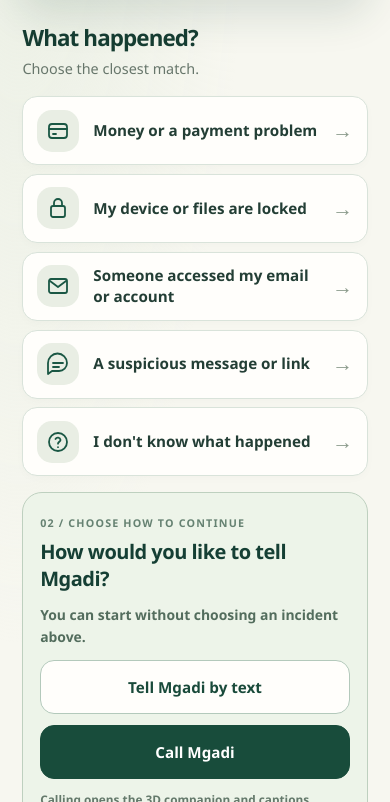
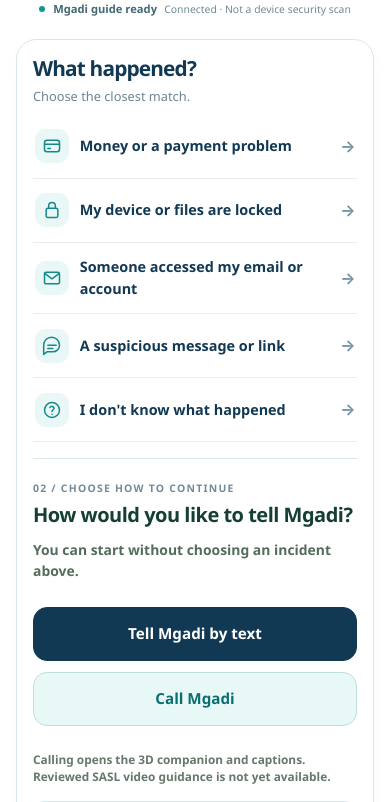
Before and after one commit to ChumaMike/Mgadi, a website with bundled scripts: page entry/public/index.html in a window 390 px wide. Shown: the part 524-1326 px from the top of the page. Built offline with nearby package versions, Linux system fonts and the light colour scheme; files whose address does not match are found by name.

Commit message:
Restore phone-first navy-and-teal design across the app

```diff
--- a/entry/public/app.js
+++ b/entry/public/app.js
@@ -111,7 +111,7 @@ function showHome() {
   intro.append(
     element('p', 'MGADI  /  FIRST-HOUR CYBER HELP', { className: 'landing-eyebrow' }),
     element('h1', 'Something feels wrong?'),
-    element('p', 'Tell us what happened. We’ll help you take the next safe step.', { className: 'landing-intro' })
+    element('p', 'Let’s take the next step, together.', { className: 'landing-intro' })
   );
   const heroMark = element('div', '', { className: 'landing-hero-emblem', 'aria-hidden': 'true' });
   const emblem = element('div', '', { className: 'landing-emblem-image' });
@@ -140,7 +140,7 @@ function showHome() {
   };
   window.addEventListener('online', showReadiness, { once: true });
   window.addEventListener('offline', showReadiness, { once: true });
-  hero.append(intro, heroMark, ready);
+  hero.append(heroMark, intro, ready);
   page.append(hero);
 
   const issue = element('section', '', { className: 'landing-issues', 'aria-labelledby': 'landing-issues-title' });
@@ -247,7 +247,7 @@ function showHome() {
   issue.append(choices, modeBox);
 
   const describe = element('details', '', { className: 'landing-describe describe-incident' });
-  describe.append(element('summary', 'Not sure what to choose? Describe it instead'));
+  describe.append(element('summary', 'Tell us what’s worrying you'));
   const description = element('textarea', '', {
     id: 'incident-description',
     placeholder: 'For example: A supplier emailed new banking details, then I made a payment.',
@@ -256,7 +256,7 @@ function showHome() {
   description.lang = 'en';
   const names = element('input', '', { id: 'names-to-hide', placeholder: 'Optional names to hide, separated by commas' });
   describe.append(
-    element('p', 'Please describe it in English for now. Never enter passwords, PINs or OTPs.', { className: 'privacy' }),
+    element('p', 'I’m sorry you’re dealing with this. Tell me what’s worrying you, in your own words. English is supported for now. Leave out passwords, PINs and OTPs.', { className: 'privacy' }),
     element('label', 'What happened?', { for: 'incident-description' }), description,
     element('label', 'Names to hide from your description', { for: 'names-to-hide' }), names
   );
--- a/entry/public/index.html
+++ b/entry/public/index.html
@@ -3,7 +3,7 @@
   <head>
     <meta charset="utf-8">
     <meta name="viewport" content="width=device-width, initial-scale=1">
-    <meta name="theme-color" content="#123c35">
+    <meta name="theme-color" content="#123954">
     <title>Mgadi — first-hour scam response</title>
     <link rel="manifest" href="/manifest.webmanifest">
     <link rel="icon" href="/icons/icon.svg" type="image/svg+xml">
@@ -11,12 +11,13 @@
     <link rel="stylesheet" href="/styles.css">
     <link rel="stylesheet" href="/experience.css">
     <link rel="stylesheet" href="/voice/voice.css">
-  </head>
+  <link rel="stylesheet" href="/mobile-theme.css">
+</head>
   <body>
     <a class="skip-link" lang="en" href="#app">Skip to main content</a>
     <header class="site-header">
       <a class="brand" lang="en" href="/" aria-label="Mgadi home"><span class="brand-logo"><img src="/brand/mgadi-logo.png" alt="" width="1254" height="1254" decoding="async" fetchpriority="high"></span></a>
-      <a href="/talkback.html" class="button secondary">TalkBack AI + captions</a>
+      <a href="/talkback.html" class="button secondary talkback-link">AI & captions</a>
       <button id="emergency-button" class="button danger" type="button">Bank fraud line</button>
     </header>
     <p id="offline-status" class="offline-status" role="status" aria-live="polite" lang="en" data-state="saving"></p>
--- /dev/null
+++ b/entry/public/mobile-preview.css
@@ -0,0 +1 @@
+*{box-sizing:border-box}body{margin:0;background:radial-gradient(ellipse at 50% 30%,#f7fbfc,#e2edf1);color:#103653;font-family:system-ui,sans-serif}body>header{display:flex;align-items:center;justify-content:center;gap:22px;padding:20px;font-size:11px}header strong{font-size:22px;letter-spacing:-1px}header span{letter-spacing:1.5px;font-size:9px;color:#69828f}header a{color:#4b7587;font-size:10px}main{display:flex;justify-content:center;padding:5px 18px}.phone{width:410px;height:864px;border:10px solid #15374a;border-radius:43px;background:#fff;overflow:hidden;box-shadow:0 18px 65px #16394d27,0 0 0 1px #ffffffaa}.phone iframe{display:block;width:390px;height:844px;border:0;background:white}.preview-caption{text-align:center;font-size:11px;color:#7c929c;margin:15px 0 22px}@media(max-width:500px){body{background:white}body>header,.preview-caption{display:none}main{padding:0;display:block}.phone{width:100%;height:100dvh;border:0;border-radius:0;box-shadow:none}.phone iframe{width:100%;height:100dvh}}
--- /dev/null
+++ b/entry/public/mobile-theme.css
@@ -0,0 +1,180 @@
+/* Shared phone-first Mgadi theme. Loaded last on every public screen. */
+:root {
+  --mg-forest:#123954; --mg-ivory:#fff; --mg-ink:#163e56;
+  --mg-muted:#526f80; --mg-line:#d9e7ed; --mg-green:#087d7e;
+  --mg-navy:#123954; --mg-teal:#008b89; --mg-surface:#f3f8fa;
+  font-family:'Segoe UI',system-ui,-apple-system,sans-serif;
+  color-scheme:light; color:var(--mg-ink); background:var(--mg-surface);
+}
+@media screen {
+  html {scroll-padding-top:6rem; -webkit-text-size-adjust:100%}
+  body {background:var(--mg-surface);color:var(--mg-ink);margin:0;min-width:0}
+  *,*::before,*::after {box-sizing:border-box}
+  [hidden] {display:none!important}
+  main,#app,#accessibility,.layout {width:100%;max-width:600px;min-width:0;margin-inline:auto}
+  main,#app {padding:1.25rem 1rem 2rem}
+  #app:has(.welcome-card) {max-width:480px;padding-top:0;background:#fff}
+  body:has(.welcome-card) {background:#fff}
+  h1,h2,h3 {color:var(--mg-navy);text-wrap:balance;line-height:1.2}
+  h1 {font-size:clamp(1.8rem,7vw,2.3rem);letter-spacing:-.045em}
+  h2 {font-size:1.3rem;letter-spacing:-.025em}
+  p,li,dd,dt,label,summary {overflow-wrap:anywhere;line-height:1.65}
+  p,li {font-size:1rem}
+  a {color:#087879;text-underline-offset:3px}
+  input,textarea,select {font:inherit;font-size:1rem;max-width:100%;min-width:0;color:var(--mg-ink);background:#fff;border:1px solid #b6ced8;border-radius:12px;padding:.85rem;min-height:48px}
+  textarea {line-height:1.65;min-height:148px}
+  input:not([type=checkbox]):not([type=radio]),textarea,select {width:100%}
+  input[type=checkbox],input[type=radio] {flex:0 0 auto;width:24px;height:24px;accent-color:var(--mg-teal)}
+  .button,button {font:inherit;line-height:1.4;touch-action:manipulation;white-space:normal;overflow-wrap:anywhere;max-width:100%;min-height:48px}
+  .button {background:var(--mg-navy);color:white;border:1px solid var(--mg-navy);border-radius:13px;font-weight:650;padding:.85rem 1rem;box-shadow:none}
+  .button.secondary {background:white;border-color:#b6ced8;color:var(--mg-navy)}
+  .button.danger,.button.primary-action {background:#e8f8f5;color:#096e70;border-color:#a8d9d2}
+  .button:hover {filter:brightness(.96)}
+  button:disabled {opacity:.55}
+  :focus-visible {outline:3px solid var(--mg-teal)!important;outline-offset:3px;box-shadow:0 0 0 6px #ddf4f1!important}
+  .skip-link {z-index:300}
+  .site-header {position:sticky;top:0;z-index:60;display:flex;align-items:center;justify-content:space-between;flex-wrap:wrap;gap:.5rem;background:#fff;color:var(--mg-navy);border:0;border-bottom:1px solid var(--mg-line);padding:.6rem max(.8rem,calc((100vw - 568px)/2));min-height:64px;height:auto;box-shadow:none}
+  .site-header .brand {margin:0;min-width:72px;flex:1 1 auto}
+  .site-header .brand .brand-logo {position:relative;display:block;width:82px;height:44px;flex-basis:82px;background:white;overflow:hidden;border-radius:0;margin:0}
+  .site-header .brand-logo img {position:absolute;left:50%;top:50%;transform:translate(-50%,-50%);width:96px;height:96px;max-width:none;object-fit:contain;mix-blend-mode:normal}
+  .site-header>.button {margin:0;min-height:44px;font-size:.8rem;padding:.6rem .7rem;border-radius:11px;flex:0 1 auto}
+  .site-header>.talkback-link {background:#f2f8fa;color:#426579;border-color:var(--mg-line)}
+  .offline-status {position:static;max-width:600px;width:100%;margin:0 auto;padding:.5rem 1rem;font-size:.75rem;color:var(--mg-muted);background:#f2f8fa;border:0;line-height:1.5}
+  #accessibility {padding:.65rem 1rem;margin:0 auto}
+  #accessibility summary {min-height:44px;padding:.65rem .8rem;font-size:.8rem;color:#476c7c;border-color:var(--mg-line);background:#fff}
+  .access-panel {background:white;border-color:var(--mg-line)}
+  .translation-note {max-width:600px;margin:.5rem auto;padding:.7rem 1rem;background:#fff4dd;color:#6c501d;font-size:.85rem}
+  .card,.welcome-card,.access-panel {border-radius:20px;background:#fff;border:1px solid var(--mg-line);box-shadow:0 6px 24px #14395405;padding:1.2rem}
+  .card {width:100%;min-width:0}
+  .card>.button,.card>div>.button {margin:.45rem .25rem .25rem 0}
+  .notice,.preview-box,.sign-caption,.compare,.pack-summary {border-radius:13px;background:#eff7f8;color:var(--mg-ink);border-color:#bedbe1}
+  .notice {font-size:.9rem;border-left:3px solid var(--mg-teal)}
+  .notice.bad {background:#fff1ec;color:#8d3025;border-color:#d7907f}
+  .notice.good {background:#eaf8f2;color:#12634d;border-color:#a5d7c3}
+  .privacy,.step-count,.tool-status {color:var(--mg-muted);font-size:.85rem;line-height:1.6}
+  details {min-width:0}
+  summary {min-height:48px;padding:.8rem;color:var(--mg-navy);background:#f6fafb;border:1px solid var(--mg-line);border-radius:12px;font-size:.9rem}
+  details>p,details>ul {padding-inline:.25rem}
+  fieldset {min-width:0;max-width:100%;border:1px solid var(--mg-line);border-radius:14px;margin:1rem 0;padding:1rem}
+  legend {max-width:100%;white-space:normal;font-weight:700}
+  pre,code,.hash,.pack-json {overflow-wrap:anywhere;white-space:pre-wrap;word-break:break-word;max-width:100%}
+  table {display:block;max-width:100%;overflow:auto}
+  .check,.toggle {min-height:44px;align-items:flex-start;gap:.7rem}
+  footer {background:transparent;color:#718895;font-size:.75rem;max-width:600px;margin:0 auto;padding:1rem 1.25rem 1.5rem;line-height:1.65}
+  dialog,.sign-dialog,.bank-popover {position:fixed;inset:auto;width:calc(100% - 24px);max-width:520px;max-height:calc(100dvh - 32px);margin:auto;border:1px solid var(--mg-line);border-radius:20px;padding:1rem;background:#fff;color:var(--mg-ink);overflow:auto;box-shadow:0 20px 70px #10365333}
+  dialog[open] {inset:16px 0;align-self:center;height:fit-content}
+  dialog::backdrop {background:#10365375;backdrop-filter:blur(3px)}
+  .bank-popover-content {padding:.25rem;max-height:none;overflow:visible;background:white}
+  .bank {background:#f5fafb;border:1px solid var(--mg-line);border-radius:13px}
+  .bank a {color:#087879;font-size:1.15rem;min-height:44px}
+  .evidence-permission-prompt {position:static;max-width:100%;width:100%;margin:1rem 0;border-color:var(--mg-line);background:#fff;box-shadow:none}
+  .evidence-permission-actions {display:grid;grid-template-columns:1fr;gap:.5rem}
+  .evidence-permission-actions .button {width:100%;margin:0}
+  /* The original welcome: complete logo, calm greeting, short suggestions, connection choices. */
+  .landing-page.welcome-card.simple-home {display:block;border:0;box-shadow:none;border-radius:0;padding:0;background:#fff;width:100%;max-width:none;margin:0}
+  .landing-page .landing-hero {display:flex;flex-direction:column;align-items:center;gap:0;min-height:0;border:0;border-radius:0;background:white;padding:1.3rem .5rem 1.4rem;box-shadow:none;color:var(--mg-navy);overflow:visible}
+  .landing-hero::before,.landing-hero::after {display:none}
+  .landing-hero .landing-hero-emblem {order:-1;position:relative;inset:auto;display:block;width:235px;height:205px;border:0;border-radius:0;background:white;box-shadow:none;opacity:1;overflow:hidden;margin:0 auto 1.1rem}
+  .landing-hero .landing-emblem-image {position:static;width:100%;height:100%;border:0;border-radius:0;background:white;box-shadow:none;overflow:hidden}
+  .landing-hero .landing-emblem-image img {position:absolute;width:375px;height:375px;left:50%;top:50%;transform:translate(-50%,-50%);max-width:none;mix-blend-mode:normal;object-fit:contain}
+  .landing-hero-copy {padding:0;text-align:center;width:100%}
+  .landing-hero .landing-eyebrow {color:#6e8a98;font-size:.66rem;letter-spacing:.17em;margin:0 0 .8rem;font-weight:650}
+  .landing-hero h1 {color:var(--mg-navy);font-size:clamp(1.7rem,7vw,2rem);max-width:none;line-height:1.2;letter-spacing:-.045em;margin:0 0 .7rem}
+  .landing-hero .landing-intro {font-size:1.05rem;color:#4d7083;line-height:1.6;max-width:340px;margin:0 auto}
+  .landing-hero .landing-readiness {position:static;display:flex;gap:.5rem;justify-content:center;align-items:center;max-width:100%;width:auto;background:transparent;border:0;box-shadow:none;padding:0;margin:1rem 0 0;color:#577580}
+  .landing-ready-dot {width:6px;height:6px;background:#0b9a93;box-shadow:none}
+  .landing-ready-copy strong {font-size:.7rem;color:#446876}.landing-ready-copy small {font-size:.65rem;color:#718895}
+  .landing-issues {padding:1rem;border:1px solid var(--mg-line);border-radius:20px;box-shadow:0 5px 20px #14395405;background:white;margin:0}
+  .landing-issues-heading {display:block;margin:0 0 .5rem}.landing-section-id {display:none}
+  .landing-issues-heading h2 {font-size:1.3rem;color:var(--mg-navy);margin:0 0 .3rem}
+  .landing-section-hint {font-size:.8rem;color:#6c8594;margin:0 0 .5rem}
+  .landing-choices,.landing-choices.welcome-choices {display:grid;grid-template-columns:minmax(0,1fr);gap:0;padding:0;margin:0}
+  .landing-choices .landing-choice,.landing-choices .landing-choice:last-child {grid-column:auto;display:flex;align-items:center;gap:.7rem;min-height:64px;background:white;border:0;border-bottom:1px solid #e7eff2;border-radius:0;margin:0;padding:.85rem .1rem;color:var(--mg-navy);box-shadow:none;transform:none}
+  .landing-choice[aria-pressed=true] {background:#eef9f7!important;box-shadow:inset 3px 0 var(--mg-teal)!important;padding-left:.7rem!important}
+  .landing-choice-icon {display:grid;place-items:center;flex:0 0 34px;width:34px;height:34px;border-radius:11px;background:#e9f7f6;color:#138a88;border:0}
+  .landing-icon-svg {width:20px;height:20px}.landing-choice-text {font-size:.9rem;font-weight:650;line-height:1.5;color:var(--mg-navy)}
+  .landing-choice-arrow {margin-left:auto;font-size:1rem;color:#7696a6}
+  .landing-mode.landing-entry-modes {display:block;background:transparent;border:0;border-radius:0;border-top:1px solid var(--mg-line);padding:1rem 0 0;margin:1rem 0 0;box-shadow:none}
+  .landing-mode-heading {display:block}.landing-selected-eyebrow {font-size:.65rem;letter-spacing:.12em;color:#708c99}
+  .landing-mode-heading h3 {font-size:1rem;margin:.5rem 0}.landing-mode-summary,.landing-mode-note {font-size:.75rem;color:#627e8e;line-height:1.55}
+  .landing-mode-buttons {display:grid;grid-template-columns:1fr 1fr;gap:.6rem;width:100%;margin:.8rem 0}
+  .landing-mode-buttons .button {width:100%;margin:0;min-height:72px;padding:.8rem .5rem;border-radius:15px;font-size:.9rem}
+  .landing-mode-buttons .landing-text-button {background:var(--mg-navy);color:white;border-color:var(--mg-navy)}
+  .landing-mode-buttons .landing-voice-button {background:#e8f8f6;color:#096f72;border-color:#bcdfdc}
+  .landing-describe {margin-top:1rem;background:#f5fafb;border:0;border-radius:14px;padding:0}
+  .landing-describe summary {font-size:.85rem;padding:.85rem;border-color:var(--mg-line)}
+  .landing-describe[open] {padding:0 .8rem .8rem}.landing-describe[open] summary {margin:0 -.8rem}
+  .landing-describe textarea {font-size:1rem;min-height:150px}.landing-describe .button {width:100%;margin:.6rem 0 0}
+  .landing-extra {margin:1.2rem 0 0;background:transparent;padding:0;border:0}
+  .landing-tools-grid {display:grid;grid-template-columns:1fr;gap:.7rem;padding:.75rem 0}.landing-tool {min-width:0}.landing-tool .button {width:100%;margin:0}.landing-capability {font-size:.8rem}
+  /* Response, evidence, approval and handoff share a single readable column. */
+  .journey-progress {display:flex;flex-wrap:nowrap;overflow-x:auto;gap:.5rem;max-width:100%;padding:0 0 .6rem;list-style:none;scrollbar-width:thin}
+  .journey-progress li {flex:0 0 145px;min-width:0;margin:0}
+  .journey-progress .step-link {width:100%;display:flex;gap:.5rem;align-items:center;padding:.65rem;border:1px solid var(--mg-line);border-radius:12px;background:#f3f8fa;color:var(--mg-muted);font-size:.75rem;min-height:64px}
+  .journey-progress .current .step-link {background:#e7f7f5;color:#0b6d71;border-color:#6ebfba}
+  .step-number {background:var(--mg-navy);color:#fff;border-radius:50%;width:26px;height:26px;display:grid;place-items:center;flex:none}
+  .step-words {min-width:0}.step-state {font-size:.7rem}.action-list {padding-left:1.25rem}.action-list li {padding:.35rem 0}
+  .step-outcomes,.pack-actions {display:grid;grid-template-columns:1fr;gap:.5rem}
+  .step-outcomes .button,.pack-actions .button,.primary-action {width:100%;margin:0}
+  .step-formats,.guidance-controls {display:flex;flex-wrap:wrap;gap:.5rem}.step-formats .button,.guidance-controls .button {font-size:.85rem;margin:0;flex:1 1 120px}
+  .field,.tool-grid,.detail-grid,.form-grid {min-width:0;max-width:100%}.tool-grid,.detail-grid,.form-grid {display:grid;grid-template-columns:1fr;gap:1rem}
+  .evidence-source,.evidence-result {min-width:0;padding:.8rem;border-radius:14px;background:#f4f9fa;border-color:var(--mg-line)}
+  /* Voice: readable captions and touch controls, rather than a narrow desktop sidebar. */
+  .voice-panel:not([hidden]) {background:var(--mg-surface);width:100%!important;max-height:100dvh!important;overflow:hidden}
+  .voice-panel .vp-head {background:white;flex-wrap:wrap;padding:.6rem!important;gap:.4rem;min-height:64px!important;border-color:var(--mg-line)}
+  .voice-panel .vp-head .vp-title {font-size:1rem;color:var(--mg-navy)}
+  .voice-panel .vp-statusrow {font-size:.75rem;flex:1 1 120px}.vp-more-button {background:#f1f8fa;color:var(--mg-navy);border-color:#bfd5de;min-height:44px}
+  .voice-panel .vp-btnrow .vp-bank {font-size:.8rem;min-height:44px;max-width:none}
+  .voice-panel .vp-body {overflow:auto;padding:0!important;min-height:0}
+  .vp-compact-setup {flex-wrap:wrap;padding:.6rem}.vp-compact-setup .vp-consent {font-size:.85rem}
+  .vp-compact-shell {display:flex;flex-direction:column;gap:.8rem;flex:1 0 auto;max-width:560px;padding:.75rem;margin:0 auto;width:100%;min-height:0}
+  .vp-compact-side {display:flex;flex-direction:column;gap:.5rem;flex:none;min-height:0}
+  .vp-compact-stage {background:#e7f2f6;border:1px solid #c4dbe4;border-radius:18px;flex:none;height:160px;min-height:160px}
+  .voice-panel .vp-compact-avatar .avatar-dock {width:125px!important}.voice-panel .vp-compact-avatar .avatar-figure canvas {max-height:150px}
+  .vp-compact-speaking {background:var(--mg-navy);font-size:.75rem;top:.5rem;left:.5rem}.vp-compact-wave-bar {background:#35cac2}
+  .vp-compact-visual-buttons {display:flex;gap:.5rem}.vp-compact-toggle {flex:1;background:white;border-color:#b9d2dc;color:var(--mg-navy);font-size:.8rem;min-height:44px}
+  .vp-compact-stage-note {font-size:.7rem;color:var(--mg-muted)}
+  .vp-compact-main {display:flex;flex-direction:column;gap:.7rem;min-height:0;flex:none}
+  .vp-compact-caption-wrap {background:white;border-color:var(--mg-line);min-height:160px;border-radius:16px}
+  .voice-panel .vp-compact-caption-wrap .vp-chat {min-height:160px;max-height:34dvh;overflow:auto;padding:.8rem}
+  .voice-panel .vp-compact-caption-wrap .vp-chat .msg {font-size:1rem;line-height:1.6;border-radius:14px;border-color:var(--mg-line);background:#f3f9fa}
+  .voice-panel .msg.msg-user {background:var(--mg-navy);color:#fff}
+  .vp-compact-caption-head h3 {font-size:1rem;color:var(--mg-navy)}.vp-captions-button {color:#087879;font-size:.85rem;min-height:44px}
+  .voice-panel .vp-compact-main .vp-action {max-height:none;overflow:visible;border-color:var(--mg-line);background:white;border-radius:16px}
+  .vp-compact-main .vp-step {font-size:1.1rem}.vp-compact-main .vp-instructions {font-size:1rem;line-height:1.6}
+  .vp-compact-main .vp-actions {display:grid;grid-template-columns:1fr;gap:.5rem}.vp-compact-main .vp-actions .button {font-size:.9rem;min-height:48px}
+  .vp-compact-tools {background:#f5fafb;padding:1rem}.vp-close-tools {background:#fff;color:var(--mg-navy);border-color:var(--mg-line)}
+  .voice-panel .vp-controls {background:white;border-color:var(--mg-line);flex-wrap:wrap;padding:.6rem .7rem max(.6rem,env(safe-area-inset-bottom))!important;gap:.5rem}
+  .voice-panel .vp-controls .button {font-size:.85rem;min-height:48px;padding:.65rem;flex:1 1 95px;border-radius:13px}
+  .voice-panel .vp-controls .button.danger {background:#b52e35;color:#fff}
+  /* Standalone voice, gestures and evidence information screens. */
+  .top {background:white;color:var(--mg-navy);padding:.8rem 1rem;border-bottom:1px solid var(--mg-line);gap:.6rem;flex-wrap:wrap}
+  .top a {color:var(--mg-navy)}.top span {font-size:.65rem;letter-spacing:.08em}
+  .layout {padding:1.25rem 1rem 2rem}.layout h1 span {color:#087d7e}
+  .layout .workspace {display:flex;flex-direction:column;gap:1rem;margin:1rem 0}
+  .layout .stage,.layout .conversation {border-color:var(--mg-line);background:#fff;border-radius:20px;min-width:0}
+  .layout .stage {background:#e8f3f7}.layout .stage canvas {max-height:200px;width:auto;max-width:100%}
+  .layout .stagefooter {background:var(--mg-navy);font-size:.8rem}.layout .quick button {background:white;color:var(--mg-navy);border-color:var(--mg-line);min-height:44px}
+  .layout .chathead {background:#f5fafb;padding:1rem}.layout .chathead p,.layout .honesty {color:var(--mg-muted);font-size:.85rem}
+  .layout .chat {min-height:190px;height:32dvh;padding:.8rem}.layout .bubble {font-size:1rem;background:#eaf6f5;color:var(--mg-ink);line-height:1.6}
+  .layout .bubble.user {background:var(--mg-navy);color:white}.layout .composer {padding:1rem}.layout .composer textarea {font-size:1rem}
+  .layout button.primary {background:var(--mg-navy);color:white;border:1px solid var(--mg-navy);border-radius:12px}
+  .layout button.minor,.layout a.minor {background:white;border:1px solid #b8cfd9;color:var(--mg-navy);border-radius:12px;min-height:44px;font-size:.85rem}
+  .layout .session-toolbar,.layout .actions {display:flex;flex-wrap:wrap;gap:.5rem}.layout .actions button {flex:1 1 110px}
+  .layout .suggestions {padding:1rem}.layout .settings {margin:1rem;padding:1rem;border-color:var(--mg-line)}
+  .layout .workspace[data-visual='off'] {display:flex}.layout .workspace[data-visual='off'] .stage {display:none}
+  body:has(#gesture-canvas) main {max-width:600px}.stage:has(#gesture-canvas) {display:flex;flex-direction:column;gap:1rem}
+  .character {width:100%;min-height:0;background:#e8f3f7}.character canvas {width:220px;max-width:100%;max-height:260px;object-fit:contain}
+  .guidance {width:100%;background:white;border-color:var(--mg-line)}.guidance button {background:#eef7f9;color:var(--mg-navy);border-color:#bbd4df}
+  .guidance button[aria-pressed=true] {background:var(--mg-navy);color:white}.caption {background:#eff8f9}.caption p,.disclaimer {color:var(--mg-muted)}
+  html[data-contrast=true] {--mg-navy:#001d30;--mg-ink:#000;--mg-muted:#111;--mg-line:#111;--mg-forest:#001d30;--mg-surface:#fff}
+  html[data-contrast=true] :is(.card,.notice,.landing-choice,.landing-mode,.access-panel,summary,.voice-panel,.vp-compact-stage,.preview-box,.layout .bubble) {background:#fff!important;color:#000!important;border-color:#000!important}
+  html[data-contrast=true] .button,html[data-contrast=true] .landing-choice[aria-pressed=true] {background:#001d30!important;color:white!important;border-color:#001d30!important}
+  html[data-text-size=larger] .landing-mode-buttons,html[data-text-size=largest] .landing-mode-buttons {grid-template-columns:1fr}
+  html[data-text-size=larger] .vp-compact-stage,html[data-text-size=largest] .vp-compact-stage {height:auto;min-height:160px}
+  html[data-text-only=true] .landing-hero-emblem {display:none}
+  @media(min-width:700px){body{background:#edf4f7}#app:has(.welcome-card){border-inline:1px solid #deeaef}.site-header{padding-inline:max(1rem,calc((100vw - 568px)/2))}}
+  @media(max-width:359px){main,#app,#accessibility,.layout{padding-inline:.75rem}.site-header>.talkback-link{font-size:.7rem;padding:.5rem}.site-header .brand .brand-logo{width:65px;flex-basis:65px}.landing-hero .landing-hero-emblem{width:210px;height:185px}.landing-hero .landing-emblem-image img{width:340px;height:340px}}
+  @media(max-height:600px){.vp-compact-stage{height:120px;min-height:120px}.voice-panel .vp-compact-avatar .avatar-figure canvas{max-height:115px}}
+}
+@media(prefers-reduced-motion:reduce){*,*::before,*::after{scroll-behavior:auto!important;transition:none!important}}
```
Also changed, not shown: entry/MOBILE-DESIGN-HANDOFF.md (added, +7 -0 lines), entry/TRANSLATION-COVERAGE.md (+3 -3 lines), entry/public/evidence-access.html (+1 -0 lines), entry/public/gesture-demo.html (+2 -1 lines), entry/public/mobile-preview.html (added, +1 -0 lines), entry/public/talkback.html (+3 -2 lines), entry/public/manifest.webmanifest.
